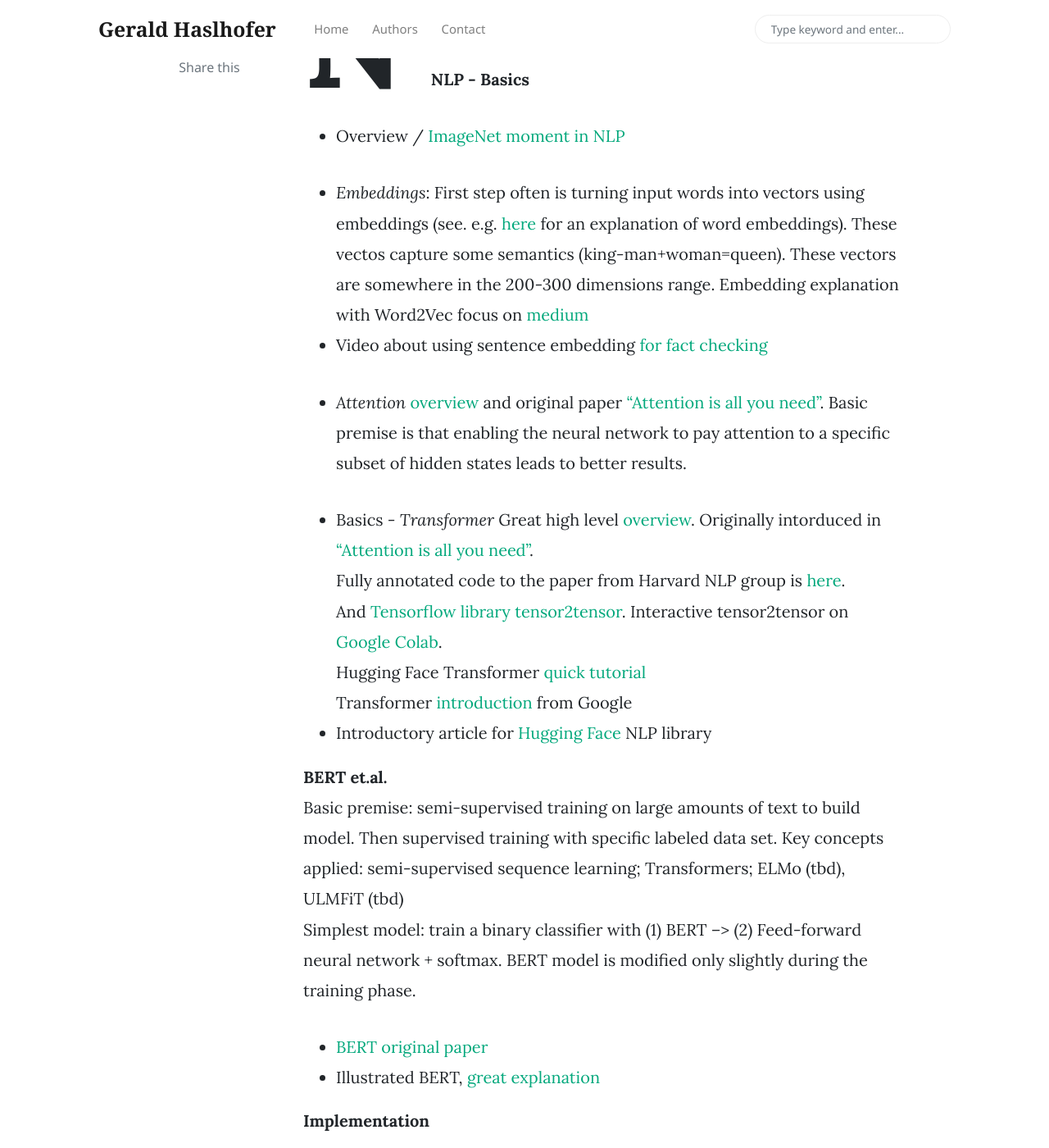
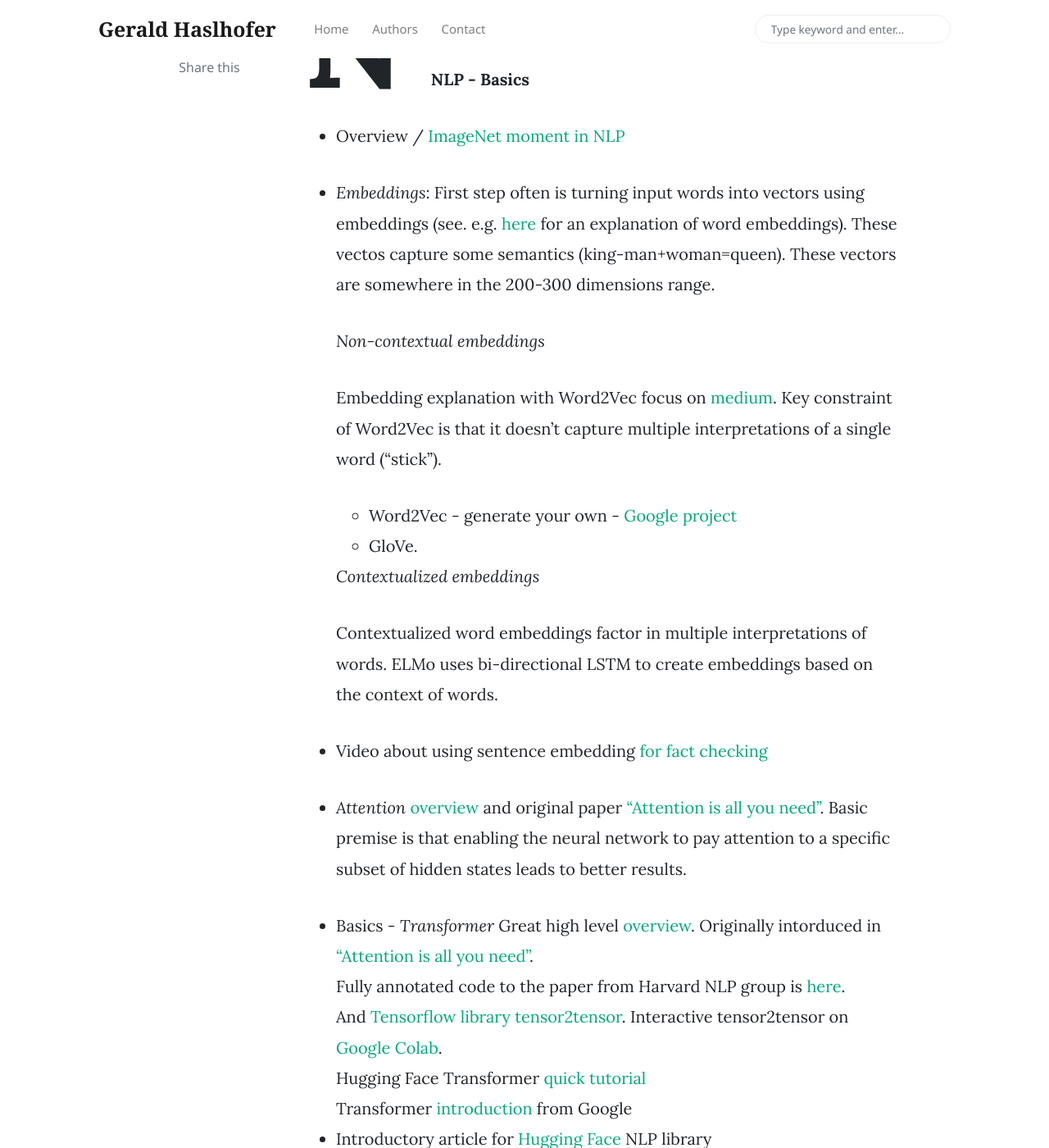
Before and after one commit to haslhofer/haslhofer.github.io, a Jekyll site: the page built from _posts/2019-11-29-nlp-introduction.md, in a window 1280 px wide and 1400 px high, scrolled down 562 px. Shown: the whole window at 82% size. Built offline with Jekyll 4.4.1, drawn with Linux system fonts in a browser that asks for light colours; nearby versions of some CDN libraries; comment, search, counter and statistics services are not loaded; some of the changed text lies outside the part shown.

Commit message:
Update 2019-11-29-nlp-introduction.md
Add articles

```diff
--- a/_posts/2019-11-29-nlp-introduction.md
+++ b/_posts/2019-11-29-nlp-introduction.md
@@ -13,7 +13,17 @@ Natural language processing - introduction  and state-of-the-art
 * Overview / [ImageNet moment in NLP](https://ruder.io/nlp-imagenet/)
 
 * *Embeddings*:
-First step often is turning input words into vectors using embeddings (see. e.g. [here](https://machinelearningmastery.com/what-are-word-embeddings/) for an explanation of word embeddings). These vectos capture some semantics (king-man+woman=queen). These vectors are somewhere in the 200-300 dimensions range. Embedding explanation with Word2Vec focus on [medium](https://medium.com/deeper-learning/glossary-of-deep-learning-word-embedding-f90c3cec34ca)
+First step often is turning input words into vectors using embeddings (see. e.g. [here](https://machinelearningmastery.com/what-are-word-embeddings/) for an explanation of word embeddings). These vectos capture some semantics (king-man+woman=queen). These vectors are somewhere in the 200-300 dimensions range.
+
+  *Non-contextual embeddings*
+
+  Embedding explanation with Word2Vec focus on [medium](https://medium.com/deeper-learning/glossary-of-deep-learning-word-embedding-f90c3cec34ca). Key constraint of Word2Vec is that it doesn't capture multiple interpretations of a single word ("stick").
+  * Word2Vec - generate your own - [Google project](https://code.google.com/archive/p/word2vec/)
+  * GloVe.
+
+  *Contextualized embeddings*
+
+  Contextualized word embeddings factor in multiple interpretations of words. ELMo uses bi-directional LSTM to create embeddings based on the context of words.
 * Video about using sentence embedding [for fact checking](https://www.youtube.com/watch?v=ddf0lgPCoSo)
 
 * *Attention* [overview](https://jalammar.github.io/visualizing-neural-machine-translation-mechanics-of-seq2seq-models-with-attention/) and original paper ["Attention is all you need"](https://arxiv.org/pdf/1706.03762.pdf). Basic premise is that enabling the neural network to pay attention to a specific subset of hidden states leads to better results.
@@ -28,7 +38,7 @@ Transformer [introduction](https://ai.googleblog.com/2017/08/transformer-novel-n
 **BERT et.al.**
 Basic premise: semi-supervised training on large amounts of text to build model. Then supervised training with specific labeled data set. Key concepts applied: semi-supervised sequence learning; Transformers; ELMo (tbd), ULMFiT (tbd)
 Simplest model: train a binary classifier with (1) BERT --> (2) Feed-forward neural network + softmax.
-BERT model is modified only slightly during the training phase.
+BERT model is modified only slightly during the training phase (details in the great article [here](https://jalammar.github.io/illustrated-bert/) )
 * [BERT original paper](https://arxiv.org/pdf/1810.04805.pdf)
 * Illustrated BERT, [great explanation](https://jalammar.github.io/illustrated-bert/)
 
```
